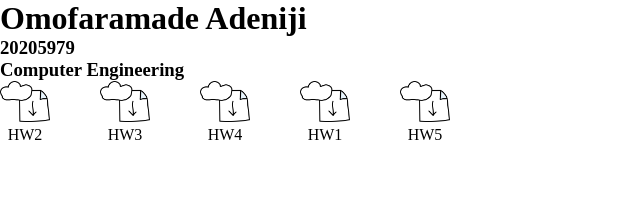
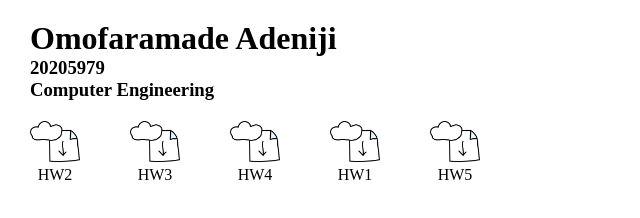
Before and after one commit to marsade/ecc006, a plain HTML site: page index.html in a window 1280 px wide. Shown: the whole page, without its empty margins (0-640 px from the left). Drawn offline with Linux system fonts and the light colour scheme.

Commit message:
Edit body margins

```diff
--- a/style.css
+++ b/style.css
@@ -3,7 +3,11 @@
     padding: 0;
     box-sizing: border-box;
 }
+body {
+    margin: 20px 30px;
+}
 .container {
+    margin-top: 20px;
     display: flex;
     gap: 50px;
 }
```
